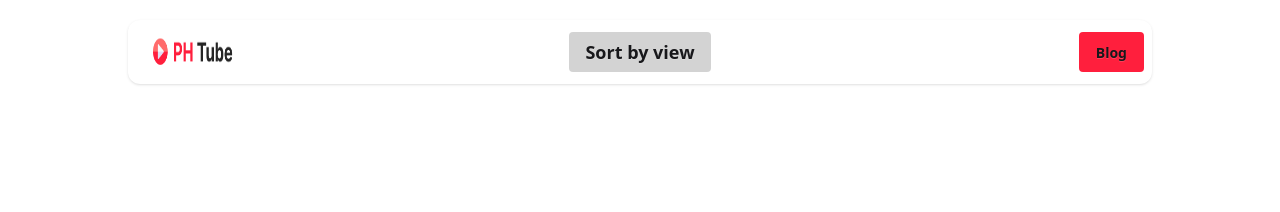
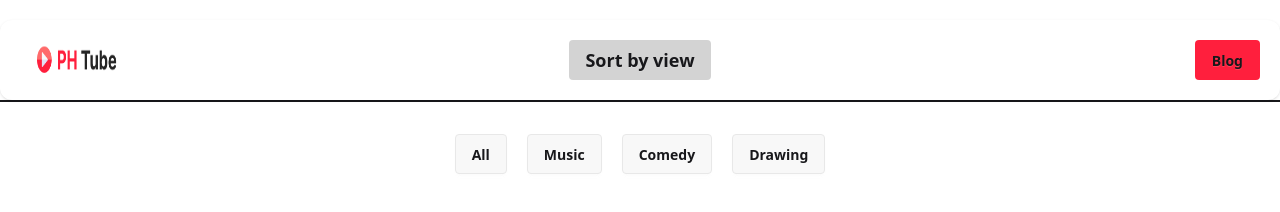
Before and after one commit to TIMIT75E/PH-TUBE, a plain HTML site: page index.html in a window 1280 px wide. Drawn offline with nearby package versions, Linux system fonts and the light colour scheme.

Commit message:
compelete the secend nav bar

```diff
--- a/index.html
+++ b/index.html
@@ -10,9 +10,9 @@
 </head>
 
 <body>
-    <header class="max-w-screen-lg mx-auto mt-5" >
+    <header class="max-w-screen-xl mx-auto mt-5 border-b-2" >
         <nav>
-            <div class="navbar bg-white shadow-sm rounded-xl">
+            <div class="navbar bg-white shadow-sm rounded-xl p-5 ">
                 <div class="navbar-start">
                         <div class="btn btn-ghost ">
                             <img class="h-8 w-20"
@@ -28,7 +28,15 @@
             </div>
         </nav>
     </header>
-    <main>
+    <main class="max-w-screen-xl mx-auto  mt-8">
+        <section >
+            <div class="flex justify-center gap-5">
+                <button class="btn ">All</button>
+                <button class="btn ">Music</button>
+                <button class="btn ">Comedy</button>
+                <button class="btn ">Drawing</button>
+            </div>
+        </section>
 
     </main>
 </body>
```
